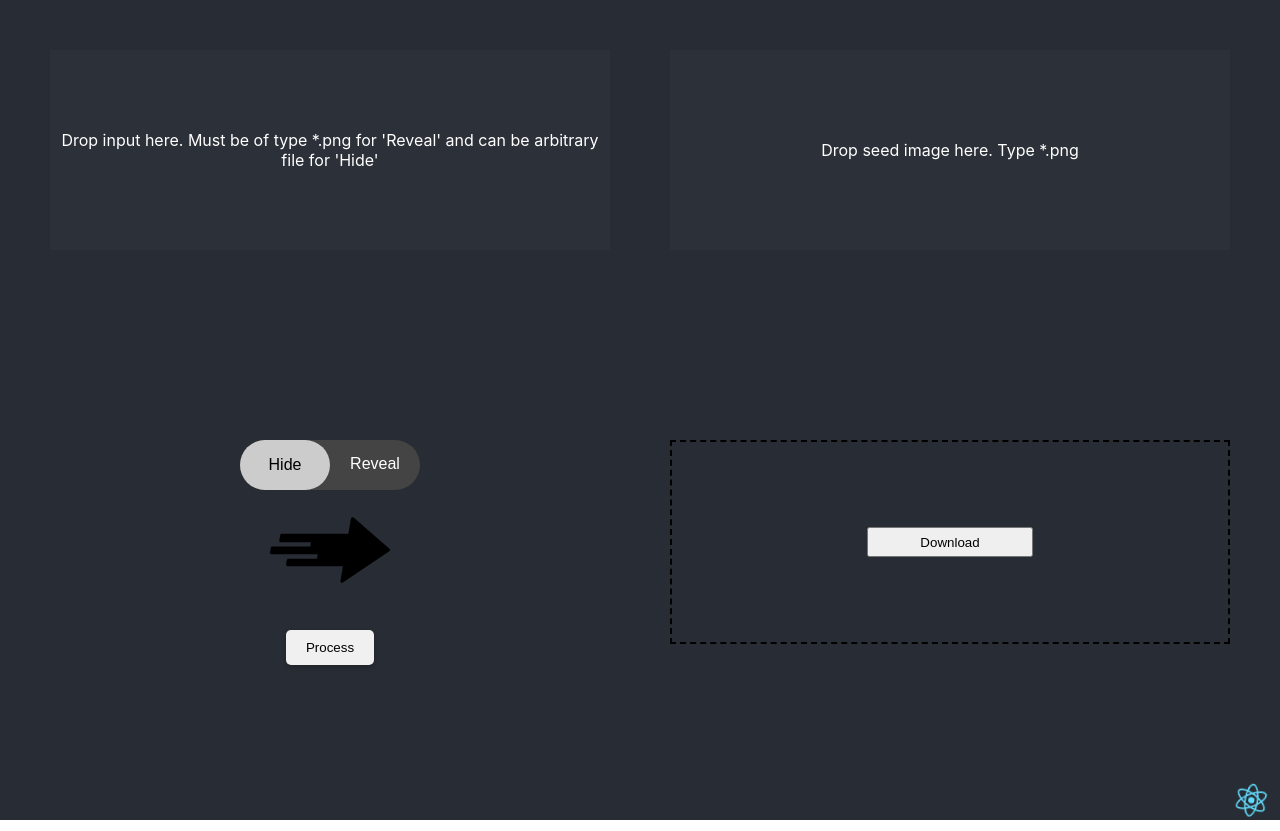
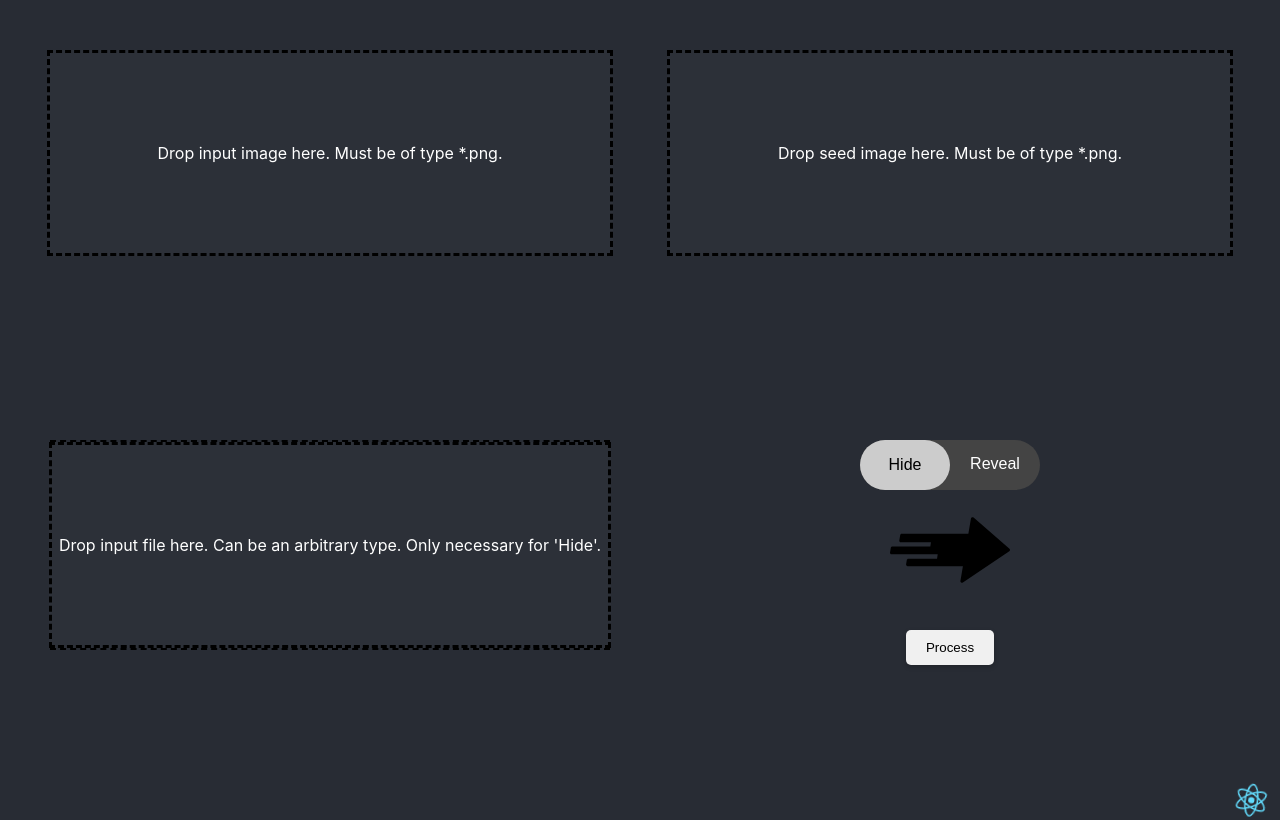
Before and after one commit to JThyroff/ImgSteg, a React (Create React App) app in the folder reactimgsteg/: page / in a window 1280 px wide. Built offline with nearby package versions, Linux system fonts and the light colour scheme.

Commit message:
Adjust gui

```diff
--- a/reactimgsteg/src/App.js
+++ b/reactimgsteg/src/App.js
@@ -4,6 +4,8 @@ import MyToggle from './components/MyToggle';
 import logo from './logo.svg';
 import rightarrow from './rightarrow.svg';
 import './App.css';
+import { imageToSeed } from './utils/ImageToSeed';
+
 
 function App() {
   // State to store the input and seed files
@@ -25,7 +27,7 @@ function App() {
     console.log('Download');
   };
 
-  const process = () => {
+  const process = async () => {
     console.log('Process');
 
     if (!inputFile || !seedFile) {
@@ -33,10 +35,15 @@ function App() {
       return;
     }
 
+    //TODO do checks if the files are matching the theoretical requirements and display error msgs
+
+
     if (toggleState) {
       console.log('Reveal');
     } else {
       console.log('Hide');
+      const hash = await imageToSeed(seedFile);
+      console.log("Hash value of the seed image: " + hash); // This is the SHA-256 hash of the image
     }
 
     /*// Example processing logic: creating a new file to download
@@ -65,15 +72,20 @@ function App() {
       <header className="App-header">
         {/* Top-left grid cell */}
         <div className="grid-item">
-          <MyDropzone onDrop={handleDropInput} accept="image/*" text="Drop input here. Must be of type *.png for 'Reveal' and can be arbitrary file for 'Hide'" />
+          <MyDropzone onDrop={handleDropInput} accept="image/*" text="Drop input image here. Must be of type *.png." />
         </div>
 
         {/* Top-right grid cell */}
         <div className="grid-item">
-          <MyDropzone onDrop={handleDropSeed} accept="image/*" text="Drop seed image here. Type *.png" />
+          <MyDropzone onDrop={handleDropSeed} accept="image/*" text="Drop seed image here. Must be of type *.png." />
         </div>
 
         {/* Bottom-left grid cell */}
+        <div className="grid-item" style={{ border: '2px dashed black' }}>
+          <MyDropzone onDrop={handleDropInput} accept="image/*" text="Drop input file here. Can be an arbitrary type. Only necessary for 'Hide'." />
+        </div>
+
+        {/* Bottom-right grid cell */}
         <div className="grid-item">
           <MyToggle onToggle={handleToggle} />
           {/* Arrow container */}
@@ -81,11 +93,6 @@ function App() {
 
           {/* Process button */}
           <button className="process-button" onClick={process}>Process</button>
-        </div>
-
-        {/* Bottom-right grid cell */}
-        <div className="grid-item" style={{ border: '2px dashed black' }}>
-          <button className="download-button" onClick={handleDownload}>Download</button>
         </div>
 
         {/* You might want to place the logo outside of the header or in its own grid cell */}
--- a/reactimgsteg/src/components/MyDropzone.css
+++ b/reactimgsteg/src/components/MyDropzone.css
@@ -12,6 +12,8 @@
     /* Stack children vertically */
     background-color: #2c3038;
     color: white;
+    border-style: dashed;
+    border-color: black;
 }
 
 .file-info {
--- a/reactimgsteg/src/utils/ImageToSeed.js
+++ b/reactimgsteg/src/utils/ImageToSeed.js
@@ -1,4 +1,4 @@
-async function imageToSeed(file) {
+export async function imageToSeed(file) {
   // Read and resize the image using a canvas
   const image = await readFileAsImage(file);
   const resizedImage = resizeAndGrayscaleImage(image, 100, 100);
@@ -58,11 +58,13 @@ async function imageToSeed(file) {
   return Array.from(new Uint8Array(hashBuffer)).map(b => b.toString(16).padStart(2, '0')).join('');
 }
 
-  // Usage example: Handle an input file change event
+
+
+/*// Usage example: Handle an input file change event
 const handleFileChange = async (event) => {
   const file = event.target.files[0];
   if (file) {
     const hash = await imageToSeed(file);
     console.log(hash); // This is the SHA-256 hash of the image
   }
-  };
+};*/
```
Lines whose indentation alone changed are shown as unchanged.
